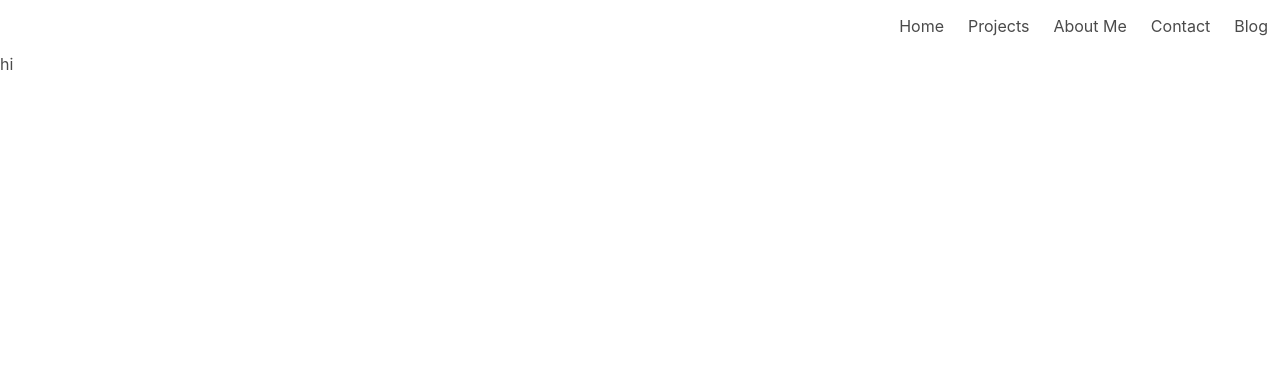
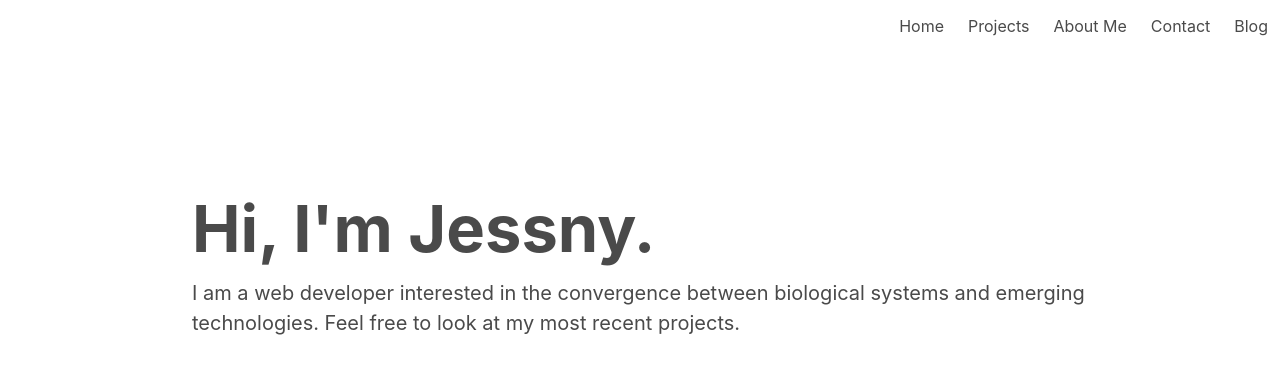
Before and after one commit to jessnyj/react-portfolio, a React (Create React App) app in the folder client/: page / in a window 1280 px wide. Shown: the top 374 px of the page. Built offline with nearby package versions, Linux system fonts and the light colour scheme.

Commit message:
added home page text

```diff
--- a/client/src/pages/Home/home.css
+++ b/client/src/pages/Home/home.css
@@ -0,0 +1,12 @@
+h1 {
+    margin-top: 10%;
+    margin-left: 15%;
+    font-weight: bold;
+    font-size: 65px;
+}
+
+p {
+    margin-left: 15%;
+    margin-right: 15%;
+    font-size: 20px;
+}
--- a/client/src/pages/Home/home.js
+++ b/client/src/pages/Home/home.js
@@ -1,10 +1,13 @@
 import React from "react";
 // import Header from "../../components/Header/header"
+import "./home.css";
 
 const Home = () => {
     return (
         <div>
-            <p>hi</p>
+            <h1>Hi, I'm Jessny.</h1>
+            <p>I am a web developer interested in the convergence between biological systems and emerging
+            technologies. Feel free to look at my most recent projects.</p>
         </div>
     );
 }
```
